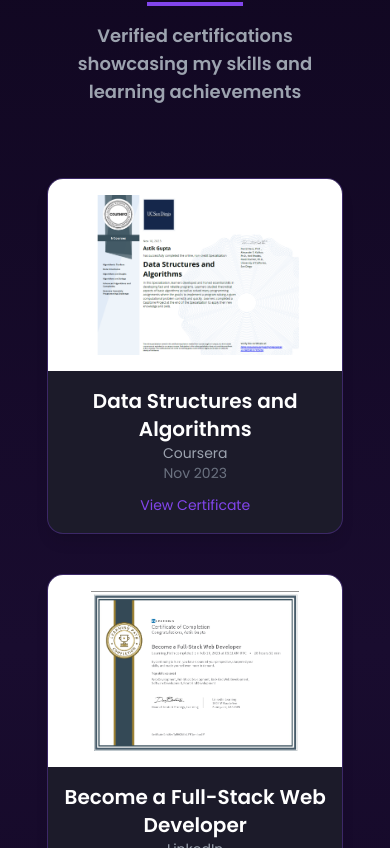
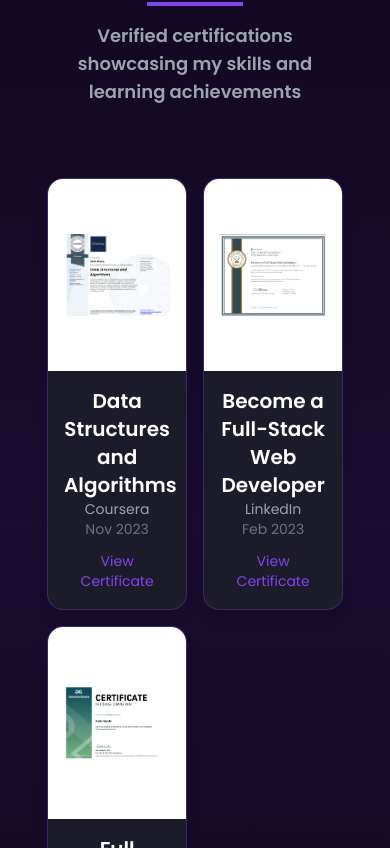
Before and after one commit to astikgupta/My_portfolio, a React (Vite) app: page / in a window 390 px wide. Shown: the part 3256-4104 px from the top of the page. Built offline with nearby package versions, Linux system fonts and the light colour scheme.

Commit message:
feat: add VIEW CV button and update mobile grid to 2 columns for projects and certificates

```diff
--- a/src/components/About/About.jsx
+++ b/src/components/About/About.jsx
@@ -56,7 +56,7 @@
               DOWNLOAD CV
             </a>
 
-{/*             <a
+            {/*             <a
               href="https://drive.google.com/file/d/VIDEO_CV_FILE_ID/view?usp=sharing"
               target="_blank"
               rel="noopener noreferrer"
--- a/src/components/Certificate.jsx
+++ b/src/components/Certificate.jsx
@@ -17,7 +17,7 @@
     </div>
 
     {/* Certificates Grid */}
-    <div className="grid grid-cols-1 sm:grid-cols-2 lg:grid-cols-3 gap-10 py-10">
+    <div className="grid grid-cols-2 lg:grid-cols-3 gap-4 md:gap-10 py-10">
       {certificates.map((cert) => (
         <Tilt
           key={cert.id}
--- a/src/components/Work/Work.jsx
+++ b/src/components/Work/Work.jsx
@@ -19,7 +19,7 @@
       </div>
 
       {/* Projects Grid */}
-      <div className="grid gap-8 grid-cols-1 md:grid-cols-2 lg:grid-cols-3">
+      <div className="grid gap-4 md:gap-8 grid-cols-2 lg:grid-cols-3">
         {projects.map((project) => (
           <div
             key={project.id}
```
